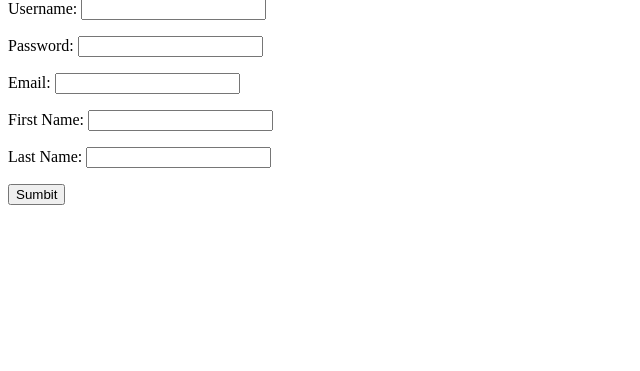
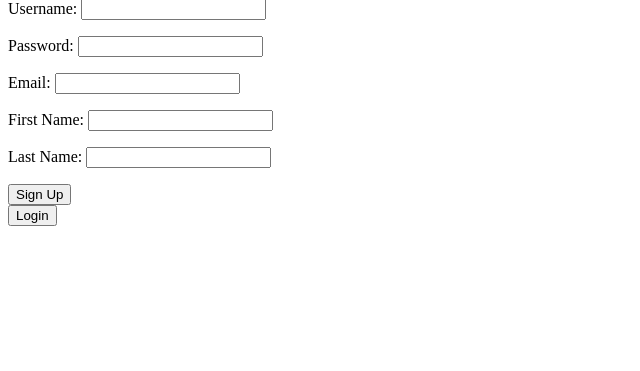
Before and after one commit to KyamranR/Authentication-Authorization-exercise, a Flask app: page /register in a window 1280 px wide. Shown: the part 81-452 px from the top of the page, without its empty margins (0-640 px from the left). Run offline with Flask 3, Linux system fonts and the light colour scheme.

Commit message:
added login button

```diff
--- a/templates/register.html
+++ b/templates/register.html
@@ -11,7 +11,8 @@ block content %}
     {{field.label}} {{field}} {% for err in field.errors %} {{err}} {% endfor %}
   </p>
   {% endfor %}
-  <button type="submit">Sumbit</button>
+  <button type="submit">Sign Up</button>
 </form>
+<a href="/login"><button>Login</button></a>
 
 {% endblock %}
```
